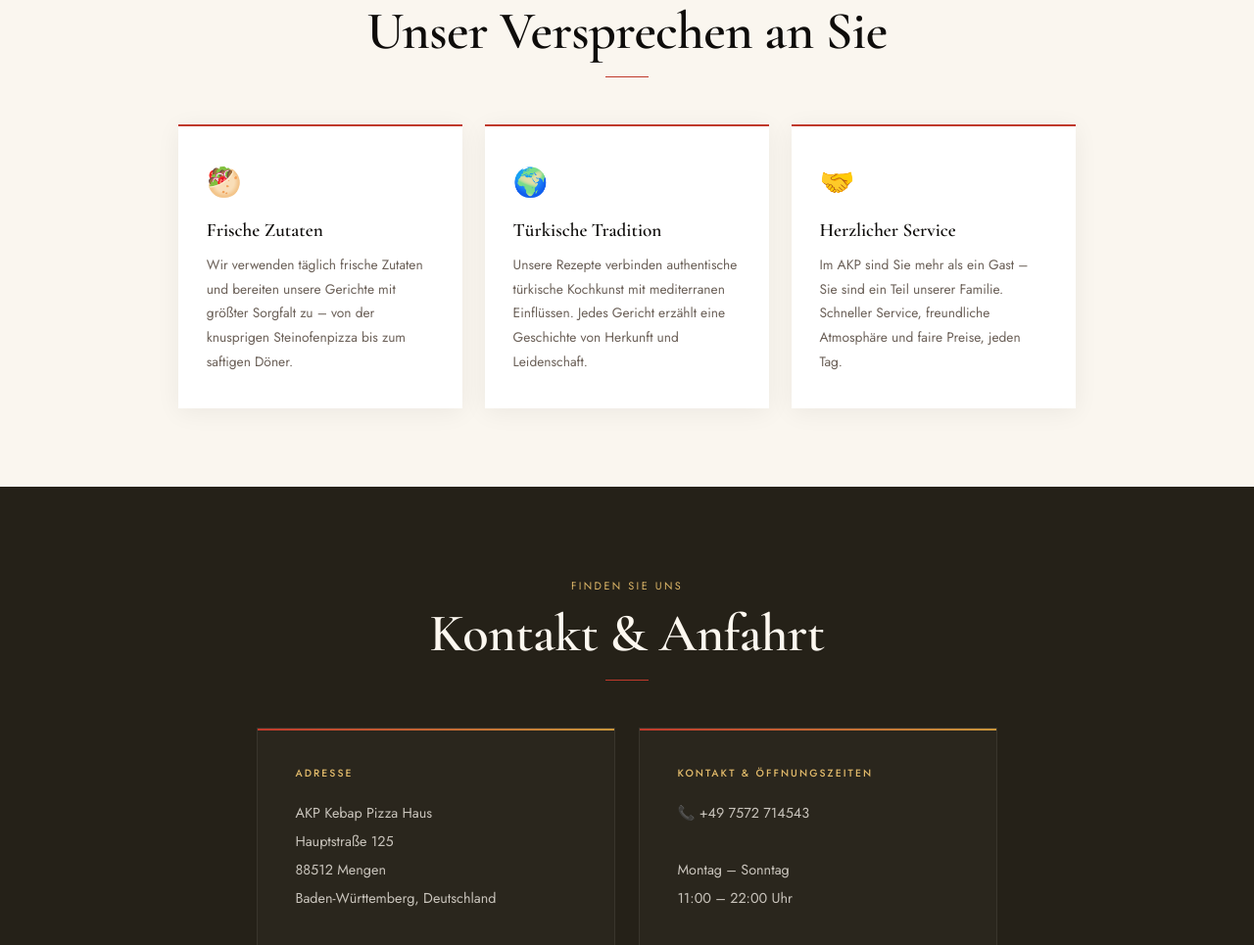
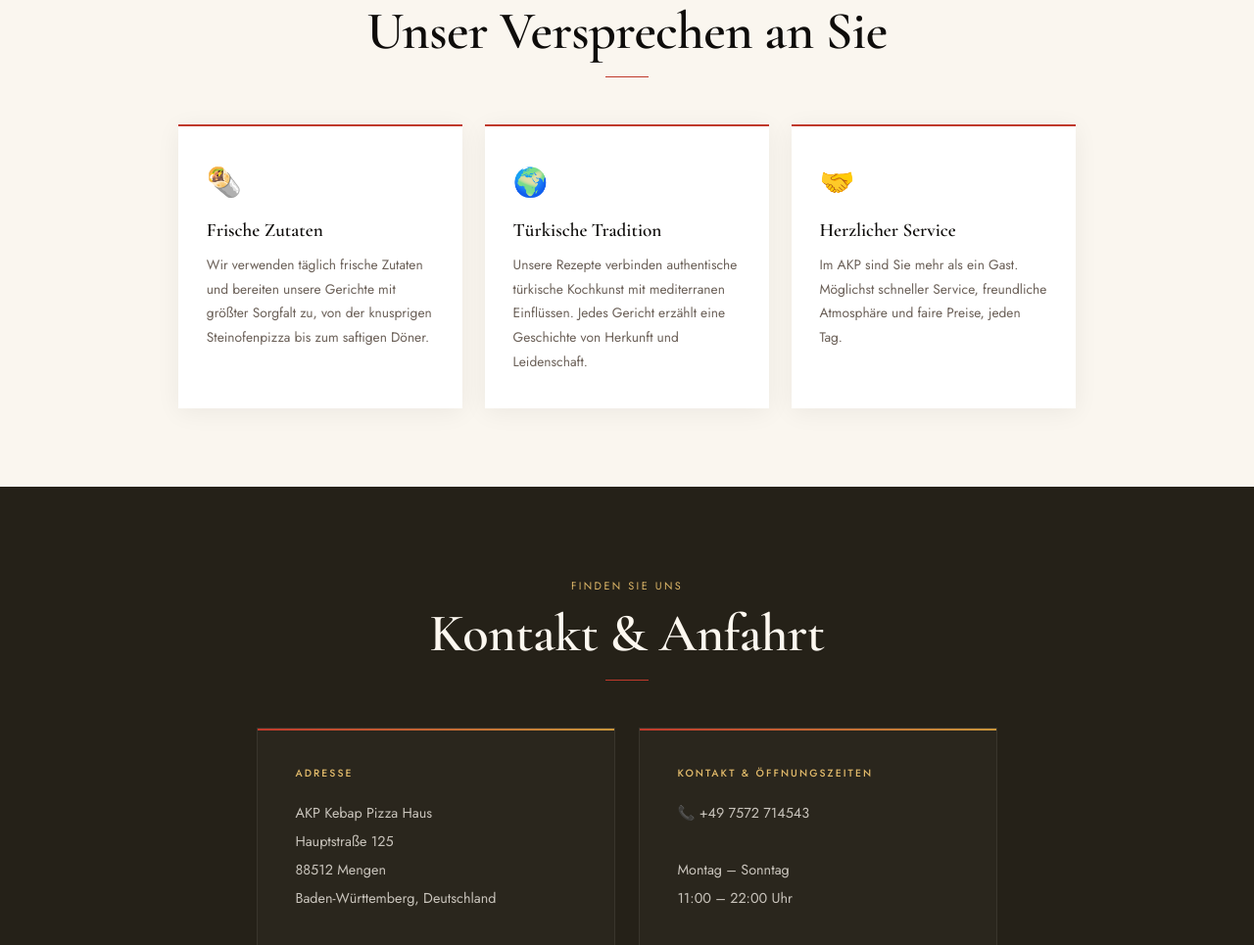
Before and after one commit to akp-mengen/akp-mengen, a plain HTML site: page index.html in a window 1280 px wide. Shown: the part 2985-3950 px from the top of the page at 98% size. Drawn offline with nearby package versions, Linux system fonts and the light colour scheme.

Commit message:
Update index.html

```diff
--- a/index.html
+++ b/index.html
@@ -491,9 +491,9 @@ footer{background:#080705;padding:clamp(2.5rem,5vw,3.5rem) clamp(1rem,4vw,3rem);
     <div class="rule"></div>
   </div>
   <div class="about-grid">
-    <div class="about-card"><div class="about-icon">🥙</div><h3>Frische Zutaten</h3><p>Wir verwenden täglich frische Zutaten und bereiten unsere Gerichte mit größter Sorgfalt zu – von der knusprigen Steinofenpizza bis zum saftigen Döner.</p></div>
+    <div class="about-card"><div class="about-icon">🌯</div><h3>Frische Zutaten</h3><p>Wir verwenden täglich frische Zutaten und bereiten unsere Gerichte mit größter Sorgfalt zu, von der knusprigen Steinofenpizza bis zum saftigen Döner.</p></div>
     <div class="about-card"><div class="about-icon">🌍</div><h3>Türkische Tradition</h3><p>Unsere Rezepte verbinden authentische türkische Kochkunst mit mediterranen Einflüssen. Jedes Gericht erzählt eine Geschichte von Herkunft und Leidenschaft.</p></div>
-    <div class="about-card"><div class="about-icon">🤝</div><h3>Herzlicher Service</h3><p>Im AKP sind Sie mehr als ein Gast – Sie sind ein Teil unserer Familie. Schneller Service, freundliche Atmosphäre und faire Preise, jeden Tag.</p></div>
+    <div class="about-card"><div class="about-icon">🤝</div><h3>Herzlicher Service</h3><p>Im AKP sind Sie mehr als ein Gast. Möglichst schneller Service, freundliche Atmosphäre und faire Preise, jeden Tag.</p></div>
   </div>
 </section>
 
```
